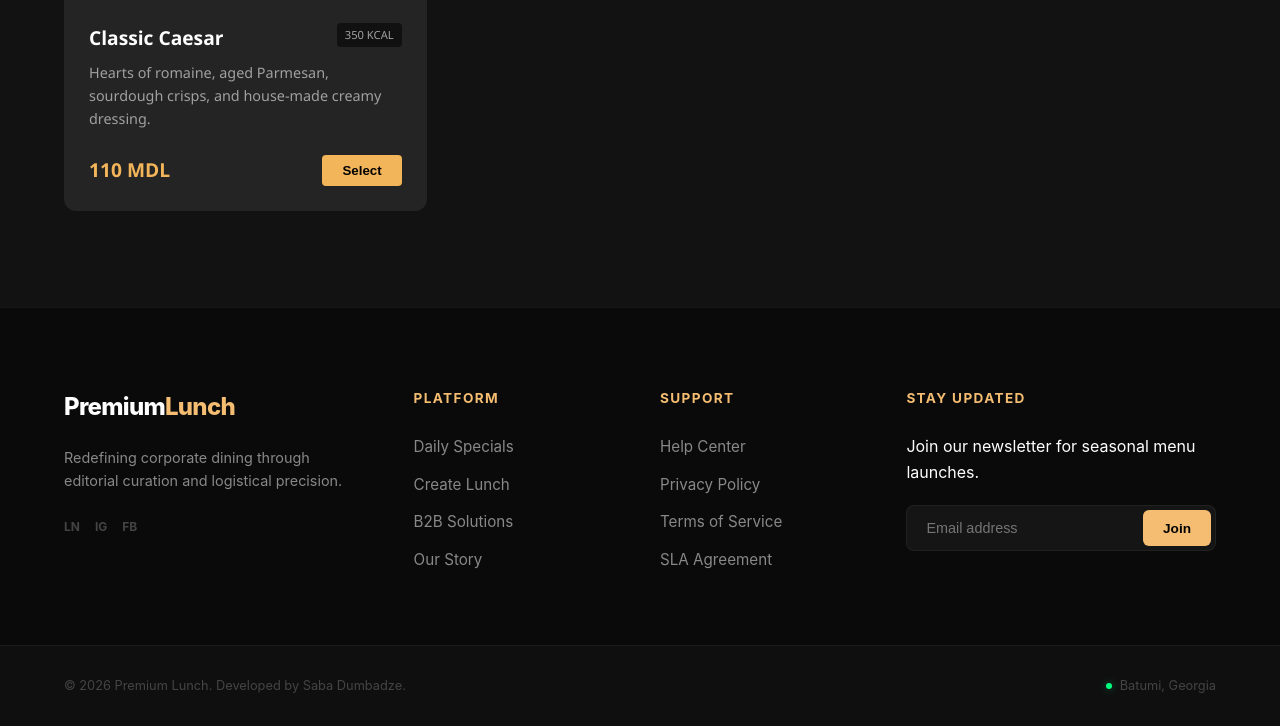
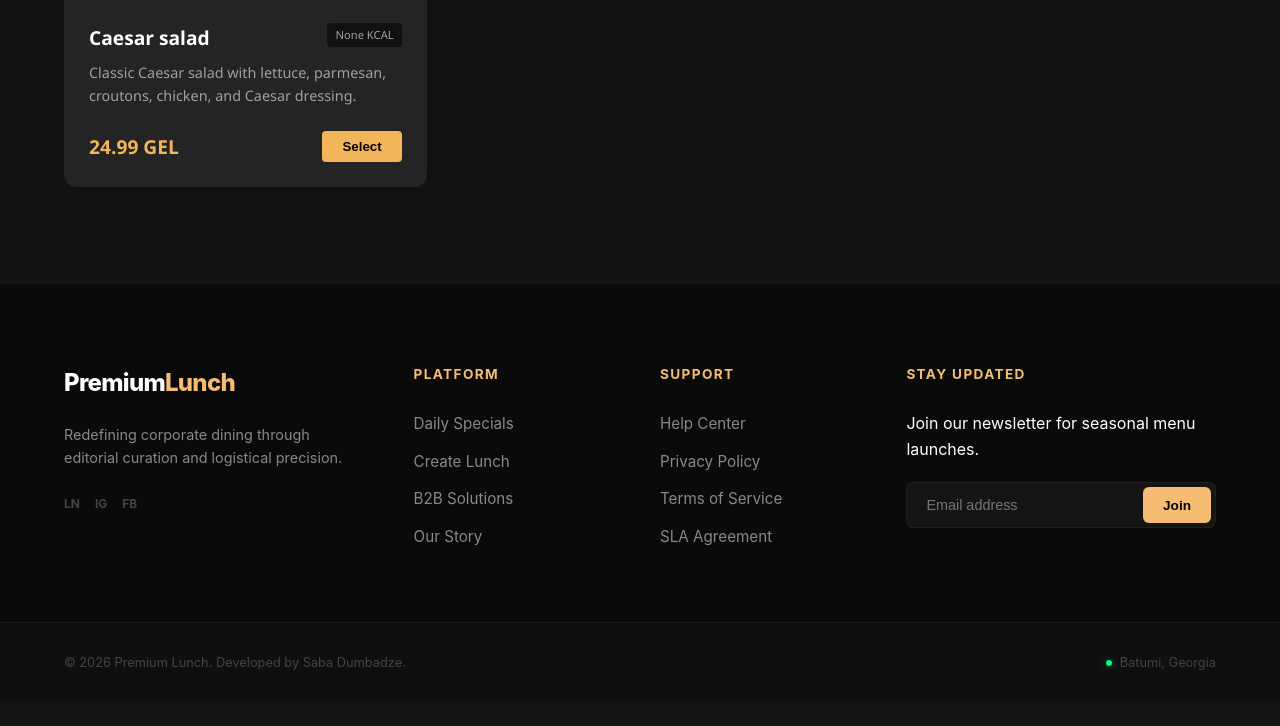
Before and after one commit to sabuka-dumbo/Resto-Bar-Black-Stars, a Django app: page / in a window 1280 px wide. Shown: the part 2145-2871 px from the top of the page. After the commit the page ends 2815 px from the top, so only its background shows below. Run offline with Django 5.2, Linux system fonts and the light colour scheme; data comes from the database, SQL or seed files in the repository; both versions use the stored data as it was after the commit.

Commit message:
May 9, 2026, 11:15 AM

```diff
--- a/bar/app/templates/index.html
+++ b/bar/app/templates/index.html
@@ -115,22 +115,24 @@
 
         <section class="category animate-up" style="animation-delay: 0.5s;">
             <h2>Salads</h2>
+            {% for meal in meals %}
             <div class="grid">
-                <article class="card" data-price="110" data-id="5">
-                    <img src="https://images.unsplash.com/photo-1550304943-4f24f54ddde9?auto=format&fit=crop&w=600&q=80" alt="Caesar Salad" class="card-img">
+                <article class="card" data-price="{{ meal.price }}" data-id="{{ meal.id }}">
+                    <img src="{{ meal.image.url }}" alt="{{ meal.name }}" class="card-img">
                     <div class="card-content">
                         <div class="card-header">
-                            <div class="card-title">Classic Caesar</div>
-                            <span class="badge">350 KCAL</span>
+                            <div class="card-title">{{ meal.name }}</div>
+                            <span class="badge">{{ meal.calories }} KCAL</span>
                         </div>
-                        <p class="card-desc">Hearts of romaine, aged Parmesan, sourdough crisps, and house-made creamy dressing.</p>
+                        <p class="card-desc">{{ meal.description }}</p>
                         <div class="card-footer">
-                            <span class="price">110 MDL</span>
+                            <span class="price">{{ meal.price }} GEL</span>
                             <button class="btn-select">Select</button>
                         </div>
                     </div>
                 </article>
             </div>
+            {% endfor %}
         </section>
     </main>
 
--- a/bar/app/views.py
+++ b/bar/app/views.py
@@ -1,8 +1,11 @@
 from django.shortcuts import render
+from .models import *
 
 # Create your views here.
 def index(request):
-    return render(request, 'index.html')
+    meals = Meal.objects.filter(is_available=True)
+
+    return render(request, 'index.html', {'meals': meals})
 
 def create(request):
     return render(request, 'create.html')
```
Also changed, not shown: bar/db.sqlite3, bar/meals/images_VrxlzPP.webp (added).
